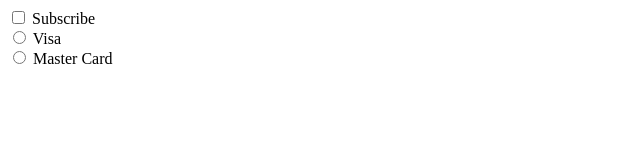
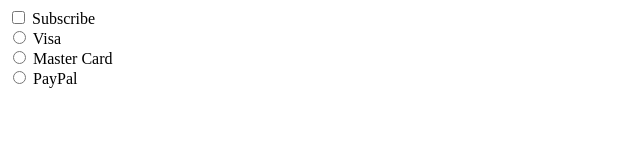
Before and after one commit to MANIZABAYO-Elie/19-10-Check-box, a plain HTML site: page index.html in a window 1280 px wide. Shown: the full height of the page, 0-640 px from the left. Drawn offline with Linux system fonts and the light colour scheme.

Commit message:
file committed

```diff
--- a/index.html
+++ b/index.html
@@ -13,6 +13,8 @@
     <label for="visaBtn">Visa</label><br>
     <input type="radio" id="masterCardBtn">
     <label for="masterCardBtn">Master Card</label><br>
+    <input type="radio" id="PayPalBtn">
+    <label for="PayPalBtn">PayPal</label><br>
 
 
 <script src="script.js"></script>
```
